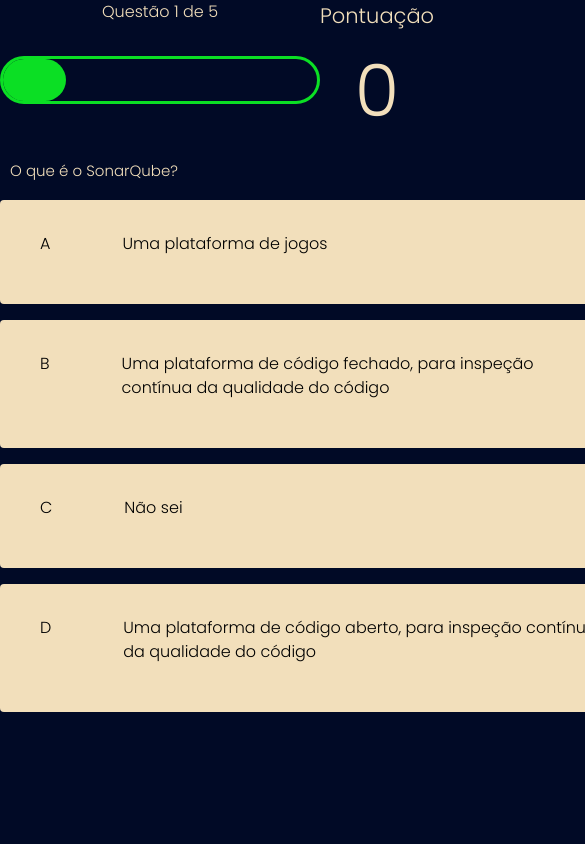
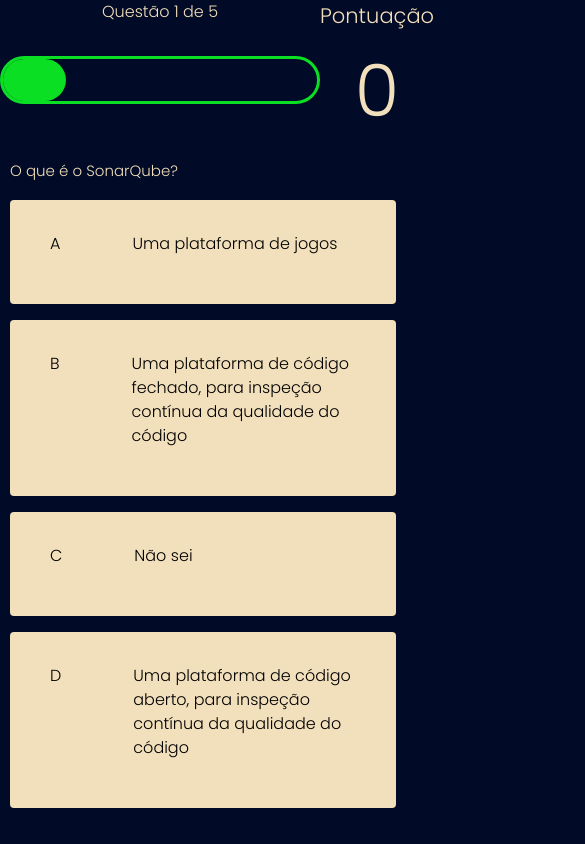
Before and after one commit to devMatheusR/SonarQubeQuizz, a plain HTML site: page game.html in a window 390 px wide. Shown: the top 844 px of the page, 585 px wide, since content can reach past the window. Drawn offline with nearby package versions, Linux system fonts and the light colour scheme; a web font is replaced by a local one.

Commit message:
Correções feitas

```diff
--- a/CSS/mainstyle.css
+++ b/CSS/mainstyle.css
@@ -92,7 +92,7 @@
   /*Fim das animações*/
 
   /*Responsividade */
-@media (min-width: 300px) and (max-width: 864px) {
+@media (min-width: 300px) and (max-width: 450px) {
     .tela-home{
         width: 100% !important;
         height: 100vh;
--- a/CSS/style-game.css
+++ b/CSS/style-game.css
@@ -37,10 +37,11 @@ h1{
 .choice-container-2{
   display: flex;
   margin-bottom: 1rem;
-  width: 100%;
+  width: 99%;
   border-radius: 4px;
   background: #F2DFBB !important;
   min-width: 100rem;
+  margin-left: 10px;
 }
 
 .choice-container-2:hover{
@@ -106,9 +107,10 @@ h1{
   width:0%;
 }
 
-@media screen and (max-width: 900px){
+@media screen and (max-width: 450px){
   .choice-container-2{
-    min-width: 40rem;
+    /* width: 100%; */
+    min-width: 1rem;
   }
 
   #score{
--- a/CSS/style-pagina-final.css
+++ b/CSS/style-pagina-final.css
@@ -91,7 +91,7 @@
   /*Fim das animações*/
 
   /*Responsividade */
-@media (min-width: 300px) and (max-width: 864px) {
+@media (min-width: 300px) and (max-width: 450px) {
     .tela-home{
         width: 100% !important;
         height: 100vh;
```
Also changed, not shown: index.html (+1 -1 lines), login.html (+3 -3 lines).
